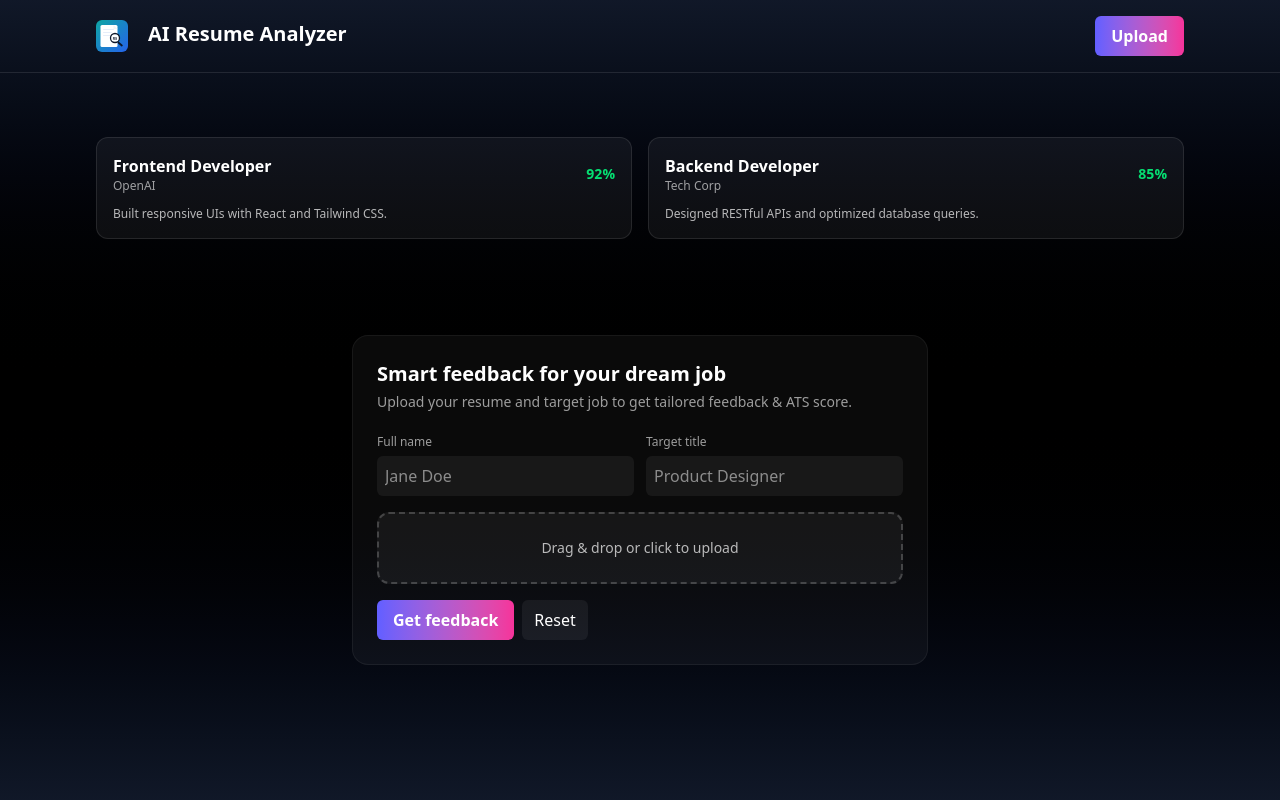
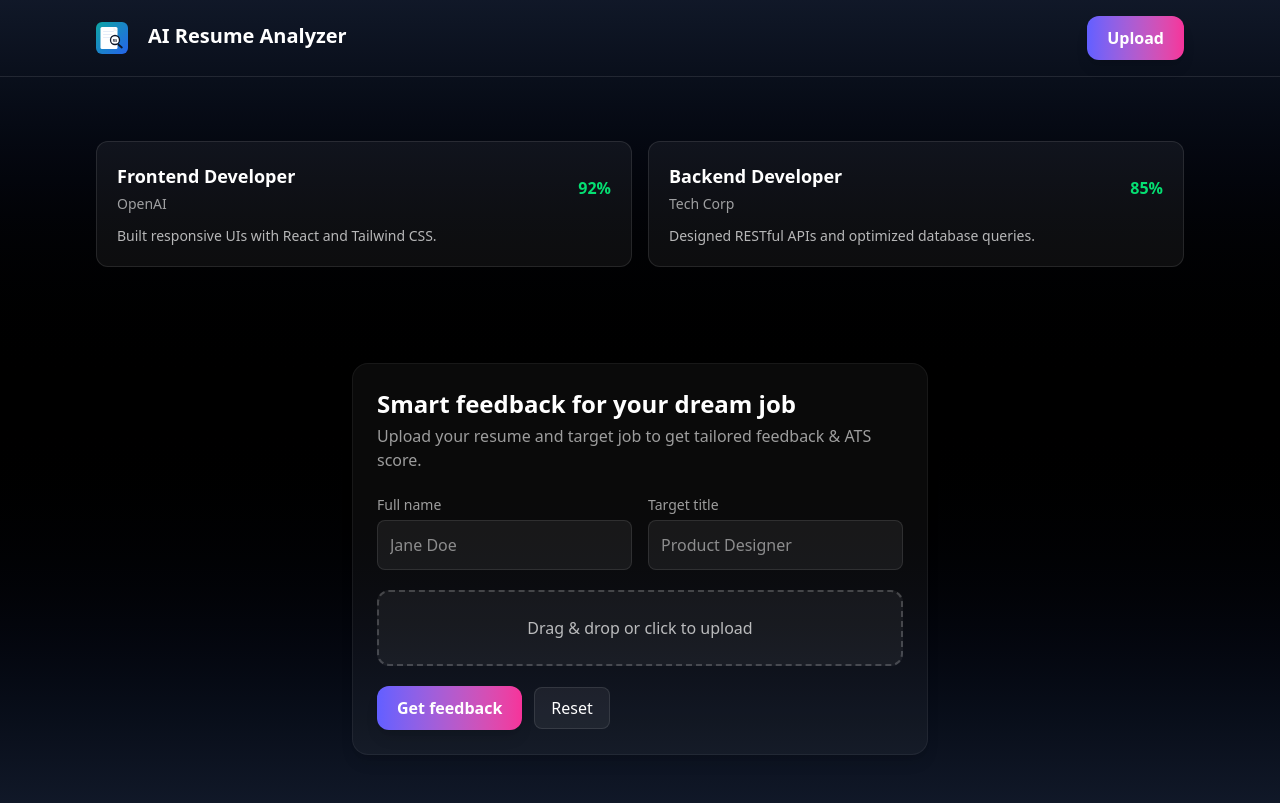
Before and after one commit to Pranjal-Sahu21/resume-analyzer, a React (Vite) app: page / in a window 1280 px wide. Built offline with nearby package versions, Linux system fonts and the light colour scheme.

Commit message:
Major styling changes

```diff
--- a/src/components/Badge.jsx
+++ b/src/components/Badge.jsx
@@ -9,7 +9,7 @@ export default function Badge({ severity }) {
   };
   return (
     <span
-      className={`text-xs px-2 py-1 rounded-full text-white ${
+      className={`text-xs px-3 py-1 rounded-full text-white shadow-sm ${
         map[severity] || "bg-white/10"
       }`}
     >
--- a/src/components/Dropzone.jsx
+++ b/src/components/Dropzone.jsx
@@ -10,8 +10,8 @@ export default function Dropzone({ onFile }) {
   );
 
   return (
-    <label className="flex flex-col items-center justify-center w-full p-6 border-2 border-dashed border-white/20 rounded-xl cursor-pointer bg-white/5 hover:bg-white/10 transition">
-      <span className="text-white/70 text-sm">
+    <label className="flex flex-col items-center justify-center w-full p-6 border-2 border-dashed border-white/20 rounded-xl cursor-pointer bg-white/5 hover:bg-white/10 hover:border-indigo-400 transition-all duration-300">
+      <span className="text-white/70 text-sm md:text-base font-medium">
         Drag & drop or click to upload
       </span>
       <input
--- a/src/components/Header.jsx
+++ b/src/components/Header.jsx
@@ -9,7 +9,7 @@ export default function Header({ onUploadClick }) {
       </div>
       <button
         onClick={onUploadClick}
-        className="px-4 py-2 rounded-md bg-gradient-to-r from-indigo-500 to-pink-500 text-white font-semibold"
+        className="px-5 py-2.5 rounded-xl bg-gradient-to-r from-indigo-500 to-pink-500 text-white font-semibold shadow-lg hover:brightness-110 transition"
       >
         Upload
       </button>
--- a/src/components/JobCard.jsx
+++ b/src/components/JobCard.jsx
@@ -2,15 +2,19 @@ import React from "react";
 
 export default function JobCard({ job }) {
   return (
-    <div className="bg-white/5 border border-white/10 rounded-xl p-4 w-full hover:bg-white/10 transition">
+    <div className="bg-white/5 border border-white/10 rounded-xl p-5 w-full hover:bg-white/10 hover:shadow-lg transition-all">
       <div className="flex items-center justify-between">
         <div>
-          <div className="text-white font-semibold">{job.role}</div>
-          <div className="text-xs text-white/60">{job.company}</div>
+          <div className="text-white font-semibold text-lg">{job.role}</div>
+          <div className="text-xs md:text-sm text-white/60 mt-1">
+            {job.company}
+          </div>
         </div>
-        <div className="text-sm font-semibold text-green-400">{job.score}%</div>
+        <div className="text-sm md:text-base font-semibold text-green-400">
+          {job.score}%
+        </div>
       </div>
-      <div className="mt-3 text-xs text-white/70">{job.snippet}</div>
+      <div className="mt-3 text-xs md:text-sm text-white/70">{job.snippet}</div>
     </div>
   );
 }
--- a/src/components/ResumeReview.jsx
+++ b/src/components/ResumeReview.jsx
@@ -39,17 +39,17 @@ export default function ResumeReview({
   const score = 78;
 
   return (
-    <div className="bg-white/5 border border-white/6 rounded-2xl p-6 w-full h-full max-w-xl">
+    <div className="bg-white/5 border border-white/6 rounded-2xl p-6 w-full h-full max-w-xl shadow-md">
       <div className="flex items-center justify-between">
         <div>
-          <div className="text-white font-semibold">Resume Review</div>
-          <div className="text-xs text-white/60">
+          <div className="text-white font-semibold text-lg">Resume Review</div>
+          <div className="text-xs md:text-sm text-white/60">
             {analysis?.name || "Candidate"} —{" "}
             {analysis?.title || "Unknown Role"}
           </div>
         </div>
         <div className="text-right">
-          <div className="text-sm text-white/60">ATS score</div>
+          <div className="text-xs text-white/60">ATS score</div>
           <div className="text-2xl font-bold text-white">{score}%</div>
         </div>
       </div>
@@ -59,24 +59,24 @@ export default function ResumeReview({
       </div>
 
       <div className="mt-4 flex gap-3">
-        <div className="flex-1 bg-white/6 p-3 rounded-lg">
+        <div className="flex-1 bg-white/6 p-4 rounded-lg shadow-sm">
           <div className="text-xs text-white/60">Experience match</div>
           <div className="text-white font-semibold">Strong</div>
         </div>
-        <div className="flex-1 bg-white/6 p-3 rounded-lg">
+        <div className="flex-1 bg-white/6 p-4 rounded-lg shadow-sm">
           <div className="text-xs text-white/60">Skills</div>
           <div className="text-white font-semibold">Improve keywords</div>
         </div>
       </div>
 
-      <div className="mt-4 space-y-3">
+      <div className="mt-5 space-y-3">
         {items.map((it) => (
           <ReviewItem key={it.id} item={it} />
         ))}
       </div>
 
-      <div className="mt-4 text-right">
-        <button className="px-4 py-2 rounded-md bg-gradient-to-r from-indigo-500 to-pink-500 text-white font-semibold">
+      <div className="mt-6 text-right">
+        <button className="px-5 py-2.5 rounded-xl bg-gradient-to-r from-indigo-500 to-pink-500 text-white font-semibold shadow-lg hover:brightness-110 transition">
           Download suggestions
         </button>
       </div>
--- a/src/components/UploadCard.jsx
+++ b/src/components/UploadCard.jsx
@@ -1,5 +1,5 @@
 import React, { useState } from "react";
-import Dropzone from "./DropZone";
+import Dropzone from "./Dropzone";
 
 export default function UploadCard({ onAnalyze }) {
   const [name, setName] = useState("");
@@ -21,39 +21,38 @@ export default function UploadCard({ onAnalyze }) {
   }
 
   return (
-    <form
-      onSubmit={submit}
-      className="bg-white/4 border border-white/6 rounded-2xl p-6 w-full max-w-xl"
-    >
-      <h2 className="text-white text-xl font-semibold">
+    <form className="bg-white/4 border border-white/6 rounded-2xl p-6 w-full max-w-xl shadow-lg">
+      <h2 className="text-white text-2xl font-semibold">
         Smart feedback for your dream job
       </h2>
-      <p className="text-white/60 mt-1 text-sm">
+      <p className="text-white/60 mt-1 text-sm md:text-base">
         Upload your resume and target job to get tailored feedback & ATS score.
       </p>
 
-      <div className="grid grid-cols-1 md:grid-cols-2 gap-3 mt-4">
+      <div className="grid grid-cols-1 md:grid-cols-2 gap-4 mt-5">
         <div>
-          <label className="text-xs text-white/60">Full name</label>
+          <label className="text-xs text-white/60 md:text-sm">Full name</label>
           <input
             value={name}
             onChange={(e) => setName(e.target.value)}
-            className="w-full mt-1 p-2 rounded-md bg-white/6 text-white"
+            className="w-full mt-1 p-3 rounded-lg bg-white/6 text-white placeholder-white/50 border border-white/10 focus:outline-none focus:ring-2 focus:ring-indigo-500 transition"
             placeholder="Jane Doe"
           />
         </div>
         <div>
-          <label className="text-xs text-white/60">Target title</label>
+          <label className="text-xs text-white/60 md:text-sm">
+            Target title
+          </label>
           <input
             value={title}
             onChange={(e) => setTitle(e.target.value)}
-            className="w-full mt-1 p-2 rounded-md bg-white/6 text-white"
+            className="w-full mt-1 p-3 rounded-lg bg-white/6 text-white placeholder-white/50 border border-white/10 focus:outline-none focus:ring-2 focus:ring-indigo-500 transition"
             placeholder="Product Designer"
           />
         </div>
       </div>
 
-      <div className="mt-4">
+      <div className="mt-5">
         <Dropzone onFile={(f) => setFile(f)} />
         {file && (
           <div className="mt-2 text-sm text-white/70">
@@ -62,11 +61,11 @@ export default function UploadCard({ onAnalyze }) {
         )}
       </div>
 
-      <div className="mt-4 flex gap-2 items-center">
+      <div className="mt-5 flex gap-3 items-center">
         <button
           type="submit"
           disabled={loading}
-          className="px-4 py-2 rounded-md bg-gradient-to-r from-indigo-500 to-pink-500 text-white font-semibold disabled:opacity-60"
+          className="px-5 py-2.5 rounded-xl bg-gradient-to-r from-indigo-500 to-pink-500 text-white font-semibold shadow-lg hover:brightness-110 transition disabled:opacity-60"
         >
           {loading ? "Analyzing..." : "Get feedback"}
         </button>
@@ -77,7 +76,7 @@ export default function UploadCard({ onAnalyze }) {
             setTitle("");
             setFile(null);
           }}
-          className="px-3 py-2 rounded-md bg-white/6 text-white"
+          className="px-4 py-2 rounded-lg bg-white/6 text-white border border-white/10 hover:bg-white/10 transition"
         >
           Reset
         </button>
```
